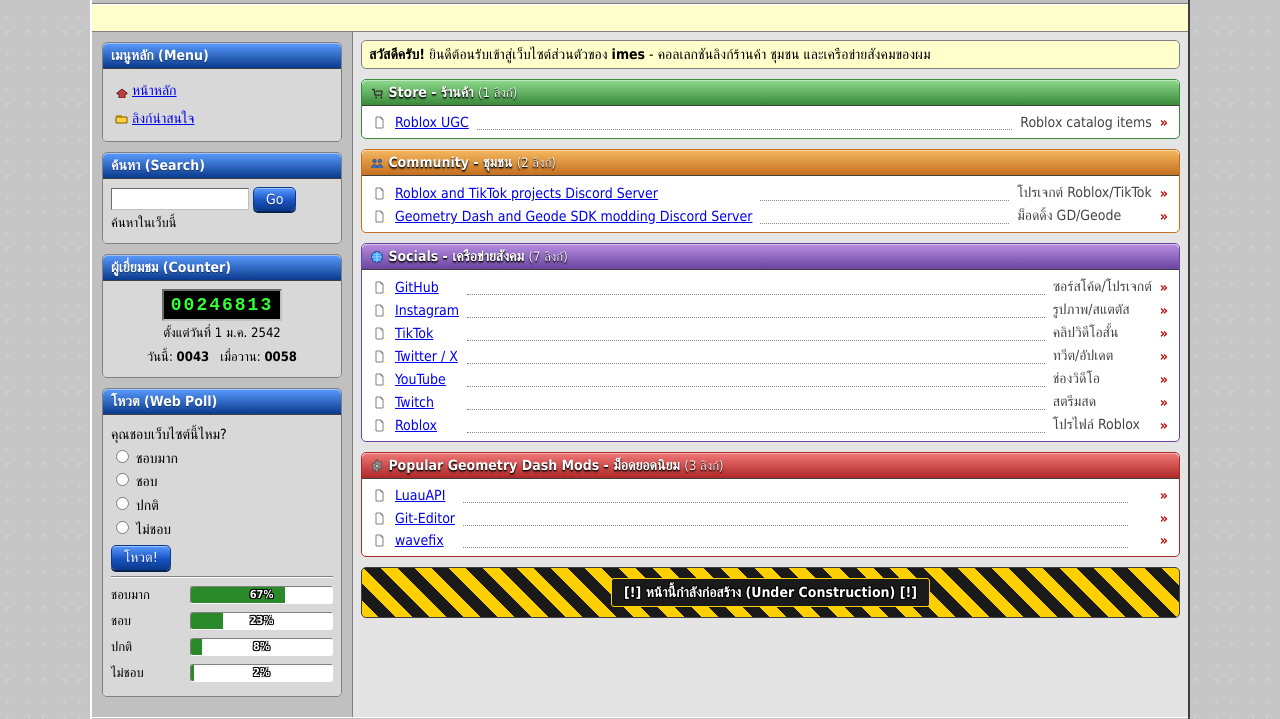
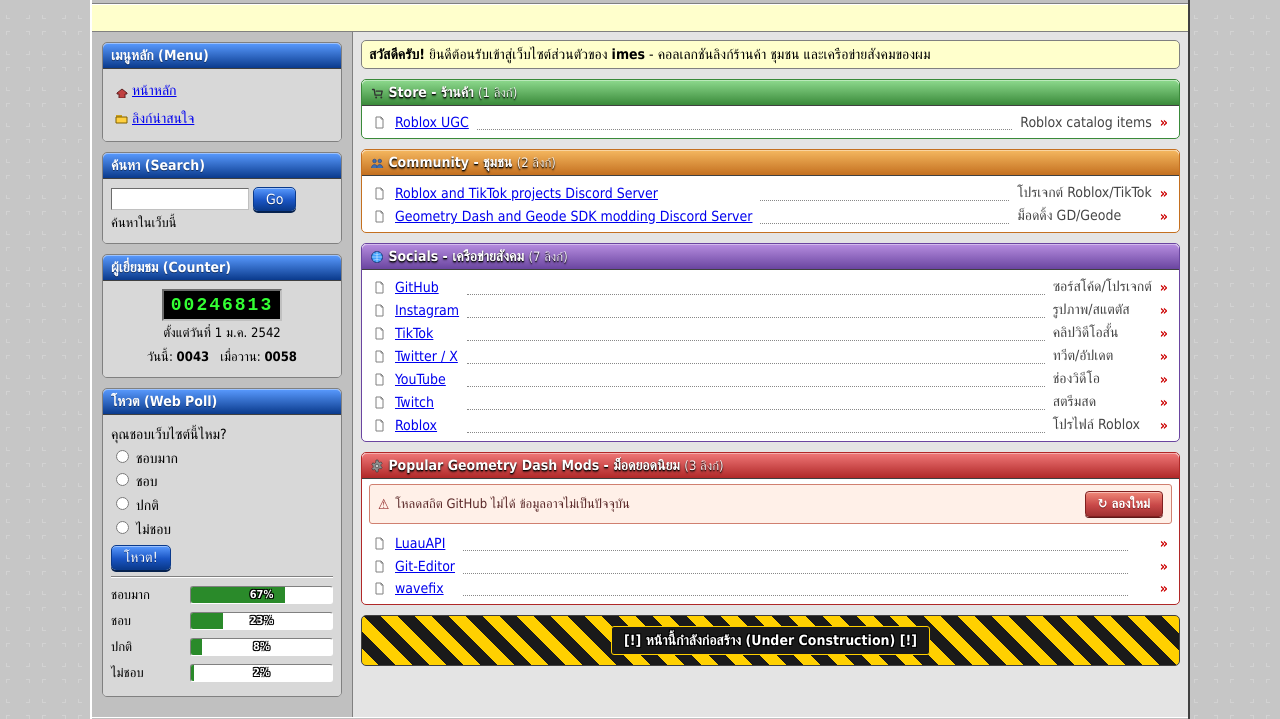
Before and after one commit to ItMe12s/ItMe12s.github.io, a website built with Vite: page index.html in a window 1280 px wide. Shown: the part 83-802 px from the top of the page. Built offline with nearby package versions, Linux system fonts and the light colour scheme; no server answers.

Commit message:
some error handling

```diff
--- a/src/github-repos.ts
+++ b/src/github-repos.ts
@@ -26,6 +26,8 @@ const LANG_COLORS: Record<string, string> = {
   Rust: '#dea584', Go: '#00ADD8', Ruby: '#701516', PHP: '#4F5D95',
 };
 
+let repoRetryBar: HTMLElement | null = null;
+
 function langColor(l: string | null): string {
   return l ? (LANG_COLORS[l] ?? '#6a6a6a') : '#6a6a6a';
 }
@@ -48,9 +50,32 @@ function paint(row: Element, d: RepoCacheEntry): void {
   if (des) des.textContent = typeof d.d === 'string' && d.d.length ? d.d : '';
 }
 
-export function initGitHubRepos(): void {
+function showRepoRetry(): void {
+  if (repoRetryBar) return;
+  const sbody = document.querySelector('#mods .sbody');
+  if (!sbody) return;
+  const btn = el('button', { class: 'repo-retry-btn', type: 'button' }, '\u21BB \u0e25\u0e2d\u0e07\u0e43\u0e2b\u0e21\u0e48');
+  btn.addEventListener('click', () => {
+    repoRetryBar?.remove();
+    repoRetryBar = null;
+    initGitHubRepos(true);
+  });
+  repoRetryBar = el('div', { class: 'repo-retry-bar', id: 'repo-retry-bar', role: 'alert' },
+    el('span', { class: 'repo-retry-icon', 'aria-hidden': 'true' }, '\u26A0'),
+    el('span', { class: 'repo-retry-msg' },
+      '\u0e42\u0e2b\u0e25\u0e14\u0e2a\u0e16\u0e34\u0e15 GitHub \u0e44\u0e21\u0e48\u0e44\u0e14\u0e49 \u0e02\u0e49\u0e2d\u0e21\u0e39\u0e25\u0e2d\u0e32\u0e08\u0e44\u0e21\u0e48\u0e40\u0e1b\u0e47\u0e19\u0e1b\u0e31\u0e08\u0e08\u0e38\u0e1a\u0e31\u0e19',
+    ),
+    btn,
+  );
+  sbody.prepend(repoRetryBar);
+}
+
+export function initGitHubRepos(force = false): void {
   const rows = document.querySelectorAll('tr[data-repo]');
   if (!rows.length) return;
+
+  repoRetryBar?.remove();
+  repoRetryBar = null;
 
   const now = Date.now();
   const cache = readJson<RepoCache>(STORE, {});
@@ -66,11 +91,13 @@ export function initGitHubRepos(): void {
       fresh = false;
     }
   }
-  if (fresh) return;
+  if (fresh && !force) return;
 
   for (const row of rows) {
     const repo = row.getAttribute('data-repo');
     if (!repo) continue;
+    const stale = cache[repo];
+    if (!force && stale && (now - stale.t) < TTL) continue;
 
     fetch(`https://api.github.com/repos/${repo}`, {
       headers: {
@@ -78,9 +105,11 @@ export function initGitHubRepos(): void {
         'X-GitHub-Api-Version': '2026-03-10',
       },
     })
-      .then((r) => (r.ok ? r.json() : null) as Promise<GitHubRepoResponse | null>)
+      .then((r) => {
+        if (!r.ok) throw new Error(String(r.status));
+        return r.json() as Promise<GitHubRepoResponse>;
+      })
       .then((d) => {
-        if (!d) return;
         const data: RepoCacheEntry = {
           t: Date.now(),
           s: typeof d.stargazers_count === 'number' ? d.stargazers_count : null,
@@ -92,6 +121,9 @@ export function initGitHubRepos(): void {
         c[repo] = data;
         writeJson(STORE, c);
       })
-      .catch(() => { /* ponytail: API fail silent */ });
+      .catch(() => {
+        if (stale) paint(row, stale);
+        showRepoRetry();
+      });
   }
 }
--- a/src/lib/storage.ts
+++ b/src/lib/storage.ts
@@ -1,33 +1,30 @@
-export function readJson<T>(key: string, fallback: T): T {
+function storageTry<T>(fn: () => T, fallback: T): T {
   try {
-    return JSON.parse(localStorage.getItem(key) ?? JSON.stringify(fallback)) as T;
+    return fn();
   } catch {
     return fallback;
   }
 }
 
+export function readJson<T>(key: string, fallback: T): T {
+  return storageTry(
+    () => JSON.parse(localStorage.getItem(key) ?? JSON.stringify(fallback)) as T,
+    fallback,
+  );
+}
+
 export function writeJson(key: string, value: unknown): void {
-  try {
-    localStorage.setItem(key, JSON.stringify(value));
-  } catch { /* ponytail: localStorage blocked */ }
+  storageTry(() => localStorage.setItem(key, JSON.stringify(value)), undefined);
 }
 
 export function readStorage(key: string): string | null {
-  try {
-    return localStorage.getItem(key);
-  } catch {
-    return null;
-  }
+  return storageTry(() => localStorage.getItem(key), null);
 }
 
 export function writeStorage(key: string, value: string): void {
-  try {
-    localStorage.setItem(key, value);
-  } catch { /* ponytail: localStorage blocked */ }
+  storageTry(() => localStorage.setItem(key, value), undefined);
 }
 
 export function removeStorage(key: string): void {
-  try {
-    localStorage.removeItem(key);
-  } catch { /* ponytail: localStorage blocked */ }
+  storageTry(() => localStorage.removeItem(key), undefined);
 }
--- a/style.css
+++ b/style.css
@@ -483,6 +483,59 @@ img {
     text-shadow: -1px -1px 0 #000, 1px -1px 0 #000, -1px 1px 0 #000, 1px 1px 0 #000;
 }
 
+.repo-retry-bar {
+    display: flex;
+    align-items: center;
+    gap: 6px;
+    flex-wrap: wrap;
+    background: #fff0e8;
+    border: 1px solid #d08070;
+    border-radius: 3px;
+    padding: 6px 8px;
+    margin-bottom: 8px;
+}
+
+.repo-retry-icon {
+    flex: 0 0 auto;
+    align-self: center;
+    font-size: 14px;
+    font-weight: bold;
+    color: #902828;
+    line-height: 1;
+}
+
+.repo-retry-msg {
+    flex: 1 1 180px;
+    font-size: 13px;
+    line-height: 1.35;
+    color: #5a2828;
+}
+
+.repo-retry-btn {
+    flex: 0 0 auto;
+    border: 1px solid #802020;
+    background: linear-gradient(180deg, #f08878 0%, #c84848 55%, #a03030 100%);
+    font: bold 13px Tahoma, sans-serif;
+    color: #fff;
+    padding: 4px 12px;
+    cursor: pointer;
+    border-radius: 4px;
+    white-space: nowrap;
+    box-shadow: inset 0 1px 0 rgba(255, 255, 255, 0.45),
+        0 1px 0 #601818;
+    text-shadow: 0 1px 0 rgba(0, 0, 0, 0.35);
+    transition: transform 0.04s ease, box-shadow 0.04s ease, filter 0.04s ease;
+}
+
+.repo-retry-btn:hover {
+    filter: brightness(1.06);
+}
+
+.repo-retry-btn:active {
+    transform: translateY(1px);
+    box-shadow: inset 0 1px 2px rgba(0, 0, 0, 0.25);
+}
+
 .welcome {
     background: #ffffcc;
     border: 1px solid #808080;
```
Also changed, not shown: 1 other file.
